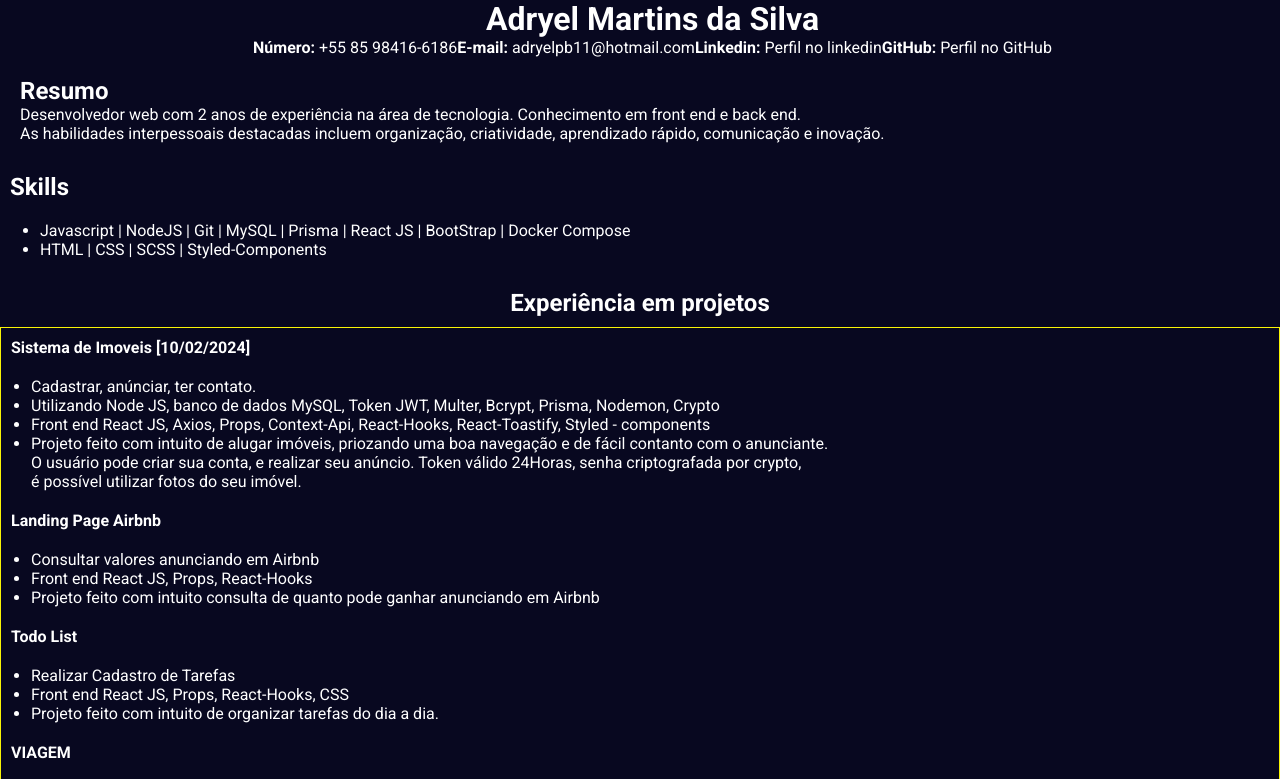
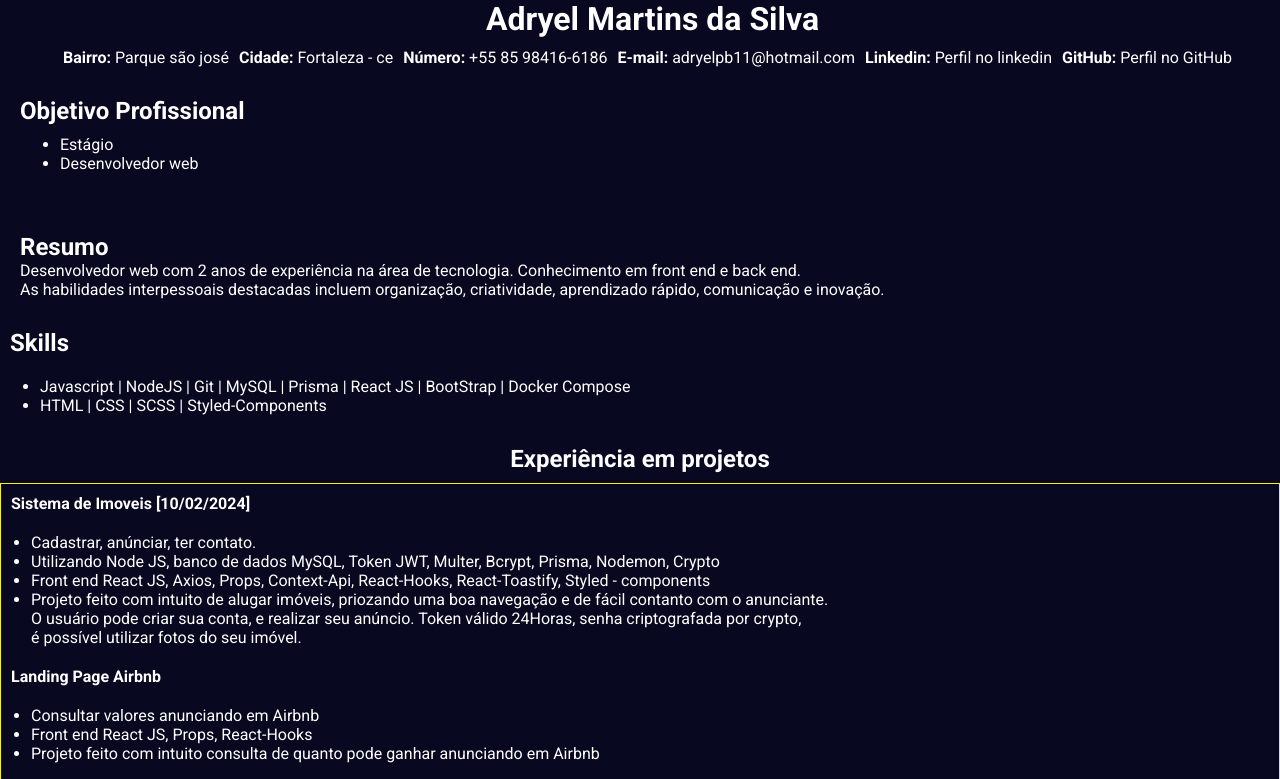
Before and after one commit to adryeldeev/curriculo2, a website: page index.html in a window 1280 px wide. Shown: the top 779 px of the page. Drawn offline with Linux system fonts and the light colour scheme.

Commit message:
att curriculo

```diff
--- a/index.html
+++ b/index.html
@@ -10,18 +10,48 @@
     <header>
         <h1 class="h1_nome">Adryel Martins da Silva</h1>
         <div class="dados_perfil">
-            <span><strong> Número:</strong>
-                +55 85 98416-6186</span>
-                <span><strong>E-mail: </strong>
+          <div class="div_espaco">
+            <span><strong> Bairro: </strong>
+              Parque são josé</span>
+            </div>
+            <div class="div_espaco">
+              <span><strong> Cidade: </strong>
+                Fortaleza - ce</span>  <br />
+              </div>
+              <div class="div_espaco">
+
+                <span><strong> Número:</strong>
+                  +55 85 98416-6186</span>  <br />
+                </div>
+                <div class="div_espaco">
+
+                  <span><strong>E-mail: </strong>
                     adryelpb11@hotmail.com </span>
+                  </div>
+                  <div class="div_espaco">
+
                     <span><strong>Linkedin: </strong>
-                        <a href="https://www.linkedin.com/in/adryel-martins-b01544249/">Perfil no linkedin</a></span>
+                      <a href="https://www.linkedin.com/in/adryel-martins-b01544249/">Perfil no linkedin</a></span>  <br />
 
-                        <span><strong>GitHub: </strong>
-                            <a href="https://github.com/adryeldeev">Perfil no GitHub</a></span>
-                        </div>
+                    </div>
+                    <div class="div_espaco">
+
+                      <span><strong>GitHub: </strong>
+                        <a href="https://github.com/adryeldeev">Perfil no GitHub</a></span>
+                      </div>
+                    </div>
 
                     </header>
+                    <section class="section_objetivo">
+                     <h1>Objetivo Profissional</h1>
+                     <div class="div-skills">
+
+                       <ul>
+                         <li><span>Estágio</span></li>
+                         <li><span>Desenvolvedor web</span></li>
+                        </ul>
+                      </div>
+                      </section>
     <section class="section_resumo">
         <h1>Resumo</h1>
                         <span
--- a/styled.css
+++ b/styled.css
@@ -27,11 +27,19 @@ header .h1_nome{
     align-items: center;
 
 }
+.section_objetivo{
+    padding: 20px;
+
+}
 .section_resumo{
     padding: 20px;
 }
 .dados_perfil{
     display: flex;
+   padding: 10px;
+}
+.div_espaco{
+    padding-right: 10px;
 }
 .h1_skill{
     padding: 10px;
```
